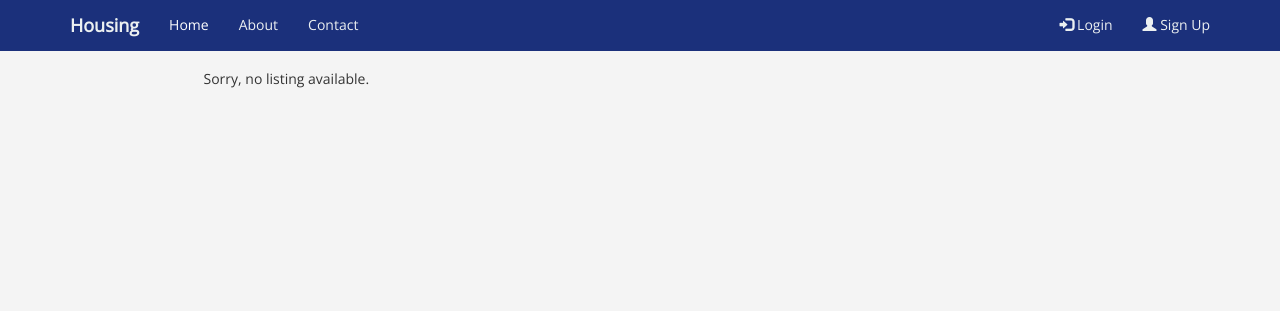
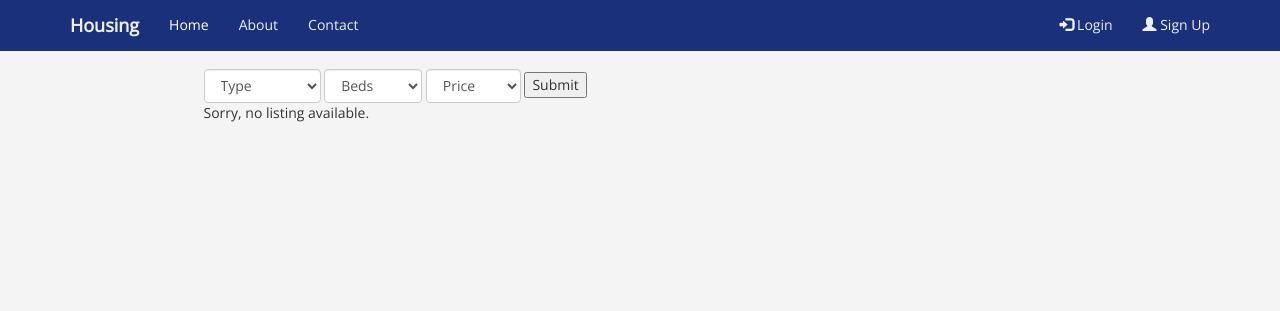
Before and after one commit to xyb994/housing, a Django app: page / in a window 1280 px wide. Shown: the top 311 px of the page. Run offline with Django 3.2, Linux system fonts and the light colour scheme; data that the repository does not hold is empty; some libraries are stand-ins or nearby versions.

Commit message:
Add filter

```diff
--- a/housing/listings/templates/listings/index.html
+++ b/housing/listings/templates/listings/index.html
@@ -6,7 +6,39 @@
 {% endblock %}
 
 {% block content %}
+<form class="form-inline" name="filters" action="" method="GET">
+  <select class="form-control form-control-custom" name="type">
+    <option value="any" selected>Type</option>
+    <option value="any">Any</option>
+    <option value="house">House</option>
+    <option value="apartment">Apartment</option>
+    <option value="homestay">Homestay</option>
+  </select>
+  <select class="form-control form-control-custom" name="beds">
+    <option value="1" selected>Beds</option>
+    <option value="1">1+ Beds</option>
+    <option value="2">2+ Beds</option>
+    <option value="3">3+ Beds</option>
+    <option value="4">4+ Beds</option>
+    <option value="5">5+ Beds</option>
+  </select>
+  <select class="form-control form-control-custom" name="price">
+    <option value="0" selected>Price</option>
+    <option value="0">$0+</option>
+    <option value="500">$500+</option>
+    <option value="750">$750+</option>
+    <option value="1000">$1000+</option>
+    <option value="1250">$1250+</option>
+    <option value="1500">$1500+</option>
+    <option value="1750">$1750+</option>
+    <option value="2000">$2000+</option>
+    <option value="3500">$3500+</option>
+    <option value="3000">$3000+</option>
+  </select>
+  <input type="submit"></input>
+</form>
 {% if listings %}
+<p>Showing {{ listings.count }} listings.</p>
 {% for listing in listings %}
 <div class="panel panel-default">
   <div class="panel-heading panel-heading-custom">
--- a/housing/listings/views.py
+++ b/housing/listings/views.py
@@ -1,14 +1,28 @@
 from django.shortcuts import get_object_or_404, render
 from django.http import HttpResponse
 from django.core.paginator import Paginator, EmptyPage, PageNotAnInteger
+
+from . import forms
 from .models import Listing
 
 # Create your views here.
 def index(request):
-    active_listings = Listing.objects.filter(is_active=True).order_by("-datetime_modified")
-    paginator = Paginator(active_listings, 3) #listing per page
+    filter_querry = {"is_active": True}
 
+    if (request.GET.get("type") in ["house", "apartment", "homestay"]):
+        filter_querry["property_type"] = request.GET.get("type")
+
+    if (request.GET.get("beds")):
+        filter_querry["bedroom_count__gte"] = request.GET.get("beds")
+
+    if (request.GET.get("price")):
+        filter_querry["lease_monthly_cost__gte"] = request.GET.get("price")
+
+    listings = Listing.objects.filter(**filter_querry).order_by("-datetime_modified")
+
+    paginator = Paginator(listings, 5) #listing per page
     page = request.GET.get('page')
+
     try:
         listings = paginator.page(page)
     except PageNotAnInteger:
@@ -16,7 +30,7 @@ def index(request):
     except EmptyPage:
         listings = paginator.page(1)
 
-    return render(request, 'listings/index.html', {'listings': listings })
+    return render(request, "listings/index.html", {"listings": listings })
 
 def detail(request, listing_id):
     listing = get_object_or_404(Listing, pk=listing_id)
```
Lines whose indentation alone changed are shown as unchanged.
